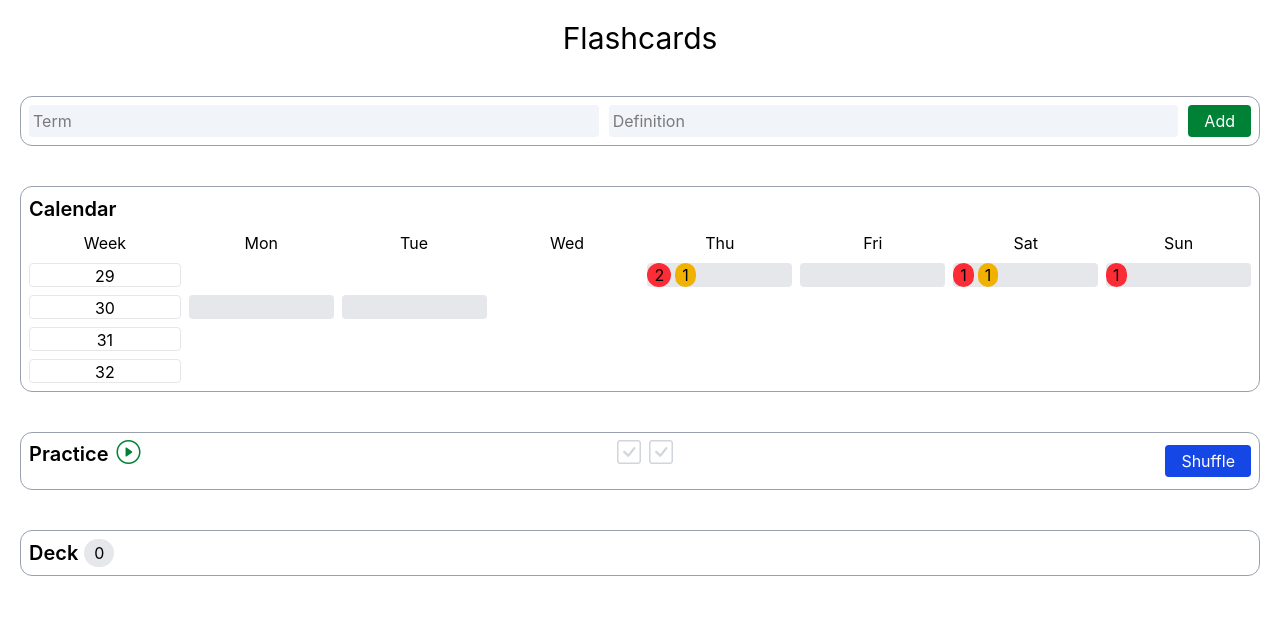
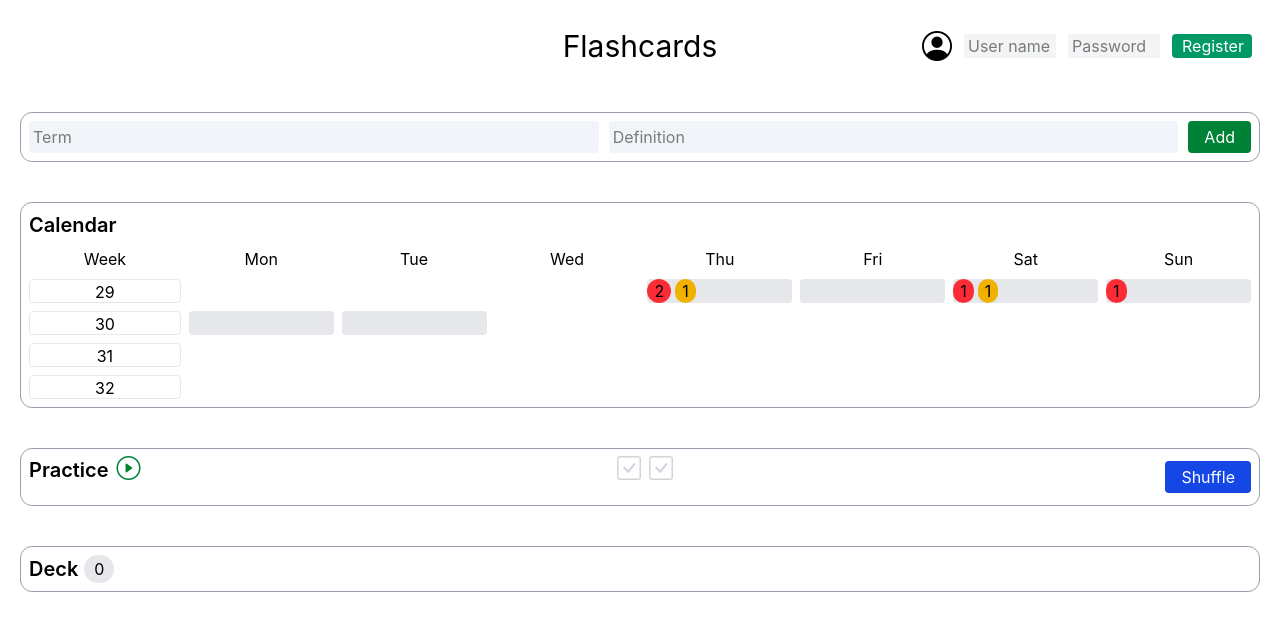
Before and after one commit to plaszlo/flashcards, a React (Vite) app: page / in a window 1280 px wide. Shown: the top 630 px of the page. Built offline with nearby package versions, Linux system fonts and the light colour scheme.

Commit message:
ui login and reg forms

```diff
--- a/src/App.jsx
+++ b/src/App.jsx
@@ -1,4 +1,5 @@
-import { Home } from './Home';
+import { AllRoutes } from './routes/AllRoutes';
+import { Header } from './components/Header';
 import './App.css'
 
 function App() {
@@ -6,7 +7,8 @@ function App() {
 
   return (
     <>
-      <Home />
+      <Header />
+      <AllRoutes />
     </>
   )
 }
--- a/src/Home.jsx
+++ /dev/null
@@ -1,18 +0,0 @@
-import { AddCard, Deck, Practice, Calendar } from './components';
-
-export const Home = () => {
-
-  return (
-    <main>
-        <header>
-            <h1 className='text-3xl my-5 text-center'>Flashcards</h1>
-        </header>
-        <section className='max-w-7xl mx-auto p-5'>
-            <AddCard />
-            <Calendar />
-            <Practice />
-            <Deck />
-        </section>
-    </main>
-  )
-}
--- /dev/null
+++ b/src/components/Header.jsx
@@ -0,0 +1,49 @@
+import { useState } from "react";
+import { Link, useNavigate } from "react-router-dom";
+
+export const Header = () => {
+  const [isLogin, setIsLogin] = useState(false);
+
+  const navigate = useNavigate();
+
+  return (
+    <header className='max-w-7xl mx-auto p-5'>
+      <div className="p-2 grid grid-cols-[2fr_1fr_2fr]">
+        <div className='col-start-2 text-center'>
+          <Link to={"/"} className='text-3xl col-start-2'>Flashcards</Link>
+        </div>
+        <div className='col-start-3 flex justify-end items-center'>
+          <span onClick='' className="text-right">
+            <i className='bi bi-person-circle text-3xl cursor-pointer'></i>
+          </span>
+          <input
+            className="bg-gray-100 w-23 mx-3 px-1" placeholder="User name"
+            onFocus={() => setIsLogin(true)}
+            onBlur={(e) => setIsLogin(e.target.value.length > 0)}
+            onChange={(e) => setIsLogin(e.target.value.length > 0)}
+          />
+          <input className="bg-gray-100 w-23 px-1" placeholder="Password"
+            onFocus={() => setIsLogin(true)}
+            onBlur={(e) => setIsLogin(e.target.value.length > 0)}
+            onChange={(e) => setIsLogin(e.target.value.length > 0)}
+          />
+          { isLogin ? (
+            <button
+              className="w-20 bg-emerald-600 ml-3 text-white rounded px-2.5"
+              onClick={() => console.log("login")}
+            >
+              Login
+            </button>
+          ) : (
+            <button
+              className="w-20 bg-emerald-600 ml-3 text-white rounded px-2.5"
+              onClick={() => navigate("/register")}
+            >
+              Register
+            </button>
+          ) }
+        </div>
+      </div>
+    </header>
+  )
+}
--- a/src/components/index.jsx
+++ b/src/components/index.jsx
@@ -3,3 +3,4 @@ export { DeckCard } from './DeckCard';
 export { Deck } from './Deck';
 export { Practice } from './Practice';
 export { Calendar } from './Calendar';
+export { Header } from './Header';
--- /dev/null
+++ b/src/pages/Home.jsx
@@ -0,0 +1,13 @@
+import { AddCard, Deck, Practice, Calendar } from '../components';
+
+export const Home = () => {
+
+  return (
+    <main className='max-w-7xl mx-auto p-5'>
+      <AddCard />
+      <Calendar />
+      <Practice />
+      <Deck />
+    </main>
+  )
+}
--- /dev/null
+++ b/src/pages/PageNotFound.jsx
@@ -0,0 +1,5 @@
+export const PageNotFound = () => {
+  return (
+    <div className="text-3xl text-center h-50 flex justify-center items-center">Page Not Found 🤔</div>
+  )
+}
--- /dev/null
+++ b/src/pages/Register.jsx
@@ -0,0 +1,21 @@
+
+export const Register = () => {
+  return (
+    <main className="max-w-xl mx-auto p-5">
+        <div className="border border-gray-400 rounded-xl p-2">
+            <h1 className="font-semibold text-xl mb-3">Register</h1>
+
+            <div className="grid grid-cols-4 gap-2">
+                <div className="">User Name</div>
+                <input className="bg-gray-100 col-span-3 px-1"></input>
+                <div className="">Email</div>
+                <input className="bg-gray-100 col-span-3 px-1"></input>
+                {/* <div className="">Password</div>
+                <input className="bg-gray-100 col-span-3 px-1"></input>
+                <div className="">Conf Password</div>
+                <input className="bg-gray-100 col-span-3 px-1"></input> */}
+            </div>
+        </div>
+    </main>
+  )
+}
--- /dev/null
+++ b/src/pages/index.jsx
@@ -0,0 +1,3 @@
+export { Home } from "./Home";
+export { Register } from "./Register";
+export { PageNotFound } from "./PageNotFound";
--- /dev/null
+++ b/src/routes/AllRoutes.jsx
@@ -0,0 +1,12 @@
+import { Routes, Route } from "react-router-dom";
+import { Home, Register, PageNotFound } from "../pages";
+
+export const AllRoutes = () => {
+  return (
+    <Routes>
+        <Route path="/" element={<Home/>}></Route>
+        <Route path="register" element={<Register/>}></Route>
+        <Route path='/*' element={<PageNotFound />} />
+    </Routes>
+  )
+}
```
